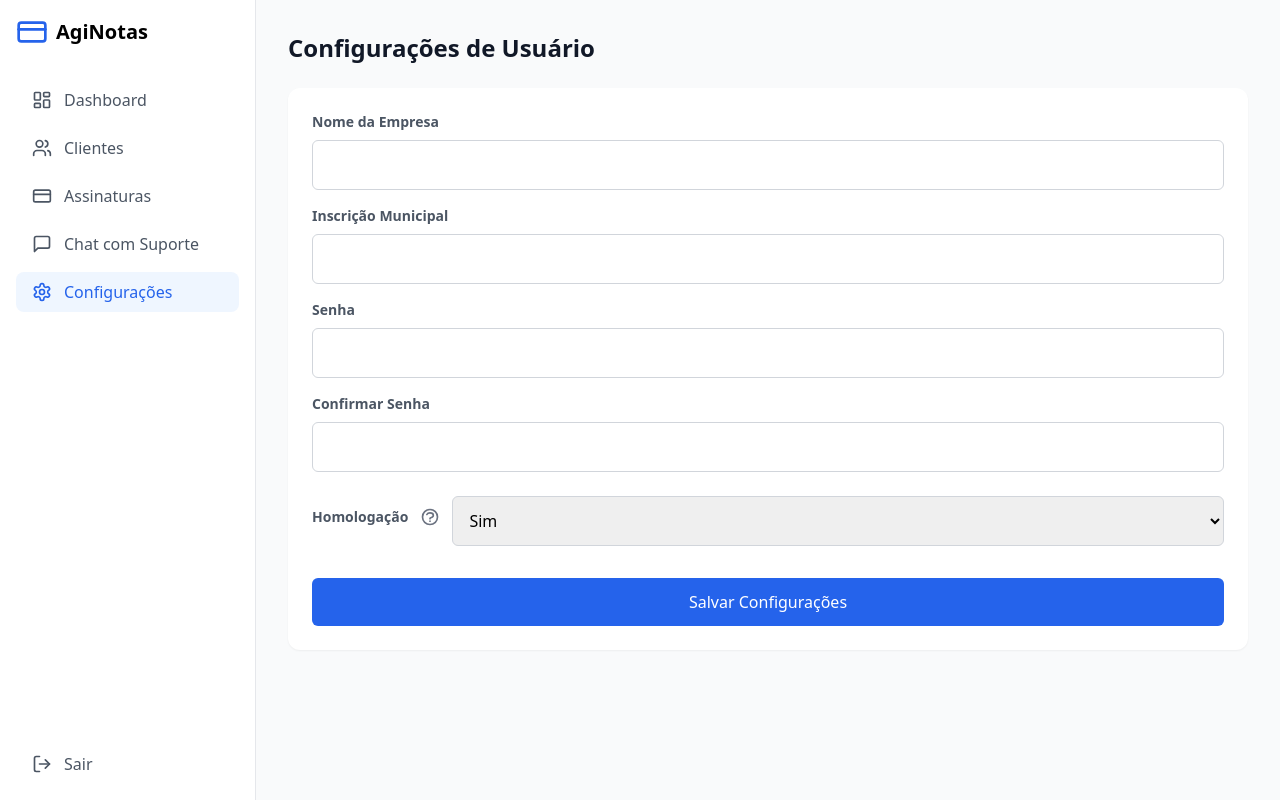
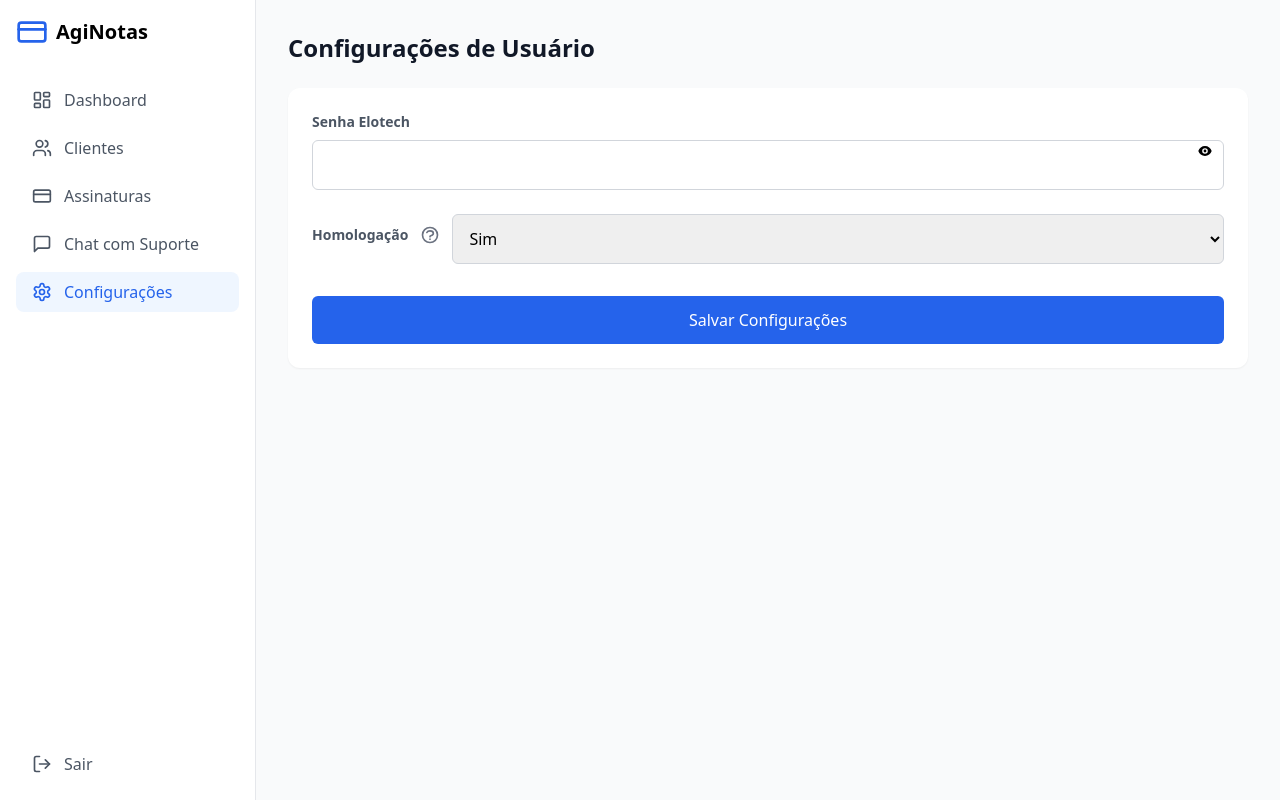
Before and after one commit to servidordelvind/aginotas-frontend, a React (Vite) app: page /UserConfig in a window 1280 px wide. Built offline with nearby package versions, Linux system fonts and the light colour scheme.

Commit message:
alterações

```diff
--- a/src/pages/UserConfig.tsx
+++ b/src/pages/UserConfig.tsx
@@ -1,16 +1,14 @@
 import Cookies from "js-cookie";
 import React, { useState, useEffect, useRef } from "react";
 import { api } from "../lib/api";
-import { HiOutlineQuestionMarkCircle } from "react-icons/hi";
+import { HiOutlineQuestionMarkCircle, HiEye, HiEyeOff } from "react-icons/hi";
 import { usePopper } from "react-popper";
 
 export function UserConfig() {
-  const [empresa, setEmpresa] = useState("");
-  const [inscricaoMunicipal, setInscricaoMunicipal] = useState("");
-  const [senha, setSenha] = useState("");
-  const [senhaConfirmacao, setSenhaConfirmacao] = useState("");
+  const [senhaElotech, setSenhaElotech] = useState("");
   const [homologacao, setHomologacao] = useState("");
   const [showPopover, setShowPopover] = useState(false);
+  const [showPassword, setShowPassword] = useState(false);
   const referenceRef = useRef(null);
   const popperRef = useRef(null);
 
@@ -22,7 +20,7 @@ export function UserConfig() {
     const loadUserSettings = async () => {
       try {
         const userId = Cookies.get("/user/find");
-        console.log("cokkie item: " + userId);
+        console.log("cookie item: " + userId);
 
         if (!userId) {
           console.error("Usuário não encontrado ou não autenticado");
@@ -32,9 +30,8 @@ export function UserConfig() {
         const response = await api.find_user(userId);
 
         if (response) {
-          setEmpresa(response.empresa);
-          setInscricaoMunicipal(response.inscricaoMunicipal);
           setHomologacao(response.homologacao ? "Sim" : "Não");
+          setSenhaElotech(response.senhaElotech);
         }
       } catch (error) {
         console.error("Erro ao carregar configurações do usuário:", error);
@@ -46,7 +43,12 @@ export function UserConfig() {
 
   useEffect(() => {
     function handleClickOutside(event) {
-      if (referenceRef.current && popperRef.current && !referenceRef.current.contains(event.target) && !popperRef.current.contains(event.target)) {
+      if (
+        referenceRef.current &&
+        popperRef.current &&
+        !referenceRef.current.contains(event.target) &&
+        !popperRef.current.contains(event.target)
+      ) {
         setShowPopover(false);
       }
     }
@@ -65,16 +67,9 @@ export function UserConfig() {
         return;
       }
 
-      if (senha !== senhaConfirmacao) {
-        console.error("As senhas não coincidem");
-        return;
-      }
-
       const updatedSettings = {
-        empresa: empresa,
-        inscricaoMunicipal: inscricaoMunicipal,
         homologacao: homologacao === "Sim",
-        senha: senha,
+        senhaElotech: senhaElotech,
       };
 
       await api.saveUserSettings(userId, updatedSettings);
@@ -91,44 +86,21 @@ export function UserConfig() {
 
       <div className="bg-white p-6 rounded-xl shadow-sm">
         <div className="space-y-4">
-          <div>
-            <label className="block text-sm font-semibold text-gray-600">Nome da Empresa</label>
+          <div className="relative">
+            <label className="block text-sm font-semibold text-gray-600">Senha Elotech</label>
             <input
-              type="text"
+              type={showPassword ? "text" : "password"}
               className="w-full mt-2 p-3 border border-gray-300 rounded-md"
-              value={empresa}
-              onChange={(e) => setEmpresa(e.target.value)}
+              value={senhaElotech}
+              onChange={(e) => setSenhaElotech(e.target.value)}
             />
-          </div>
-
-          <div>
-            <label className="block text-sm font-semibold text-gray-600">Inscrição Municipal</label>
-            <input
-              type="text"
-              className="w-full mt-2 p-3 border border-gray-300 rounded-md"
-              value={inscricaoMunicipal}
-              onChange={(e) => setInscricaoMunicipal(e.target.value)}
-            />
-          </div>
-
-          <div>
-            <label className="block text-sm font-semibold text-gray-600">Senha</label>
-            <input
-              type="password"
-              className="w-full mt-2 p-3 border border-gray-300 rounded-md"
-              value={senha}
-              onChange={(e) => setSenha(e.target.value)}
-            />
-          </div>
-
-          <div>
-            <label className="block text-sm font-semibold text-gray-600">Confirmar Senha</label>
-            <input
-              type="password"
-              className="w-full mt-2 p-3 border border-gray-300 rounded-md"
-              value={senhaConfirmacao}
-              onChange={(e) => setSenhaConfirmacao(e.target.value)}
-            />
+            <button
+              type="button"
+              className="absolute inset-y-0 right-0 pr-3 flex items-center text-sm leading-5"
+              onClick={() => setShowPassword(!showPassword)}
+            >
+              {showPassword ? <HiEyeOff /> : <HiEye />}
+            </button>
           </div>
 
           <div className="flex items-center space-x-2">
```
